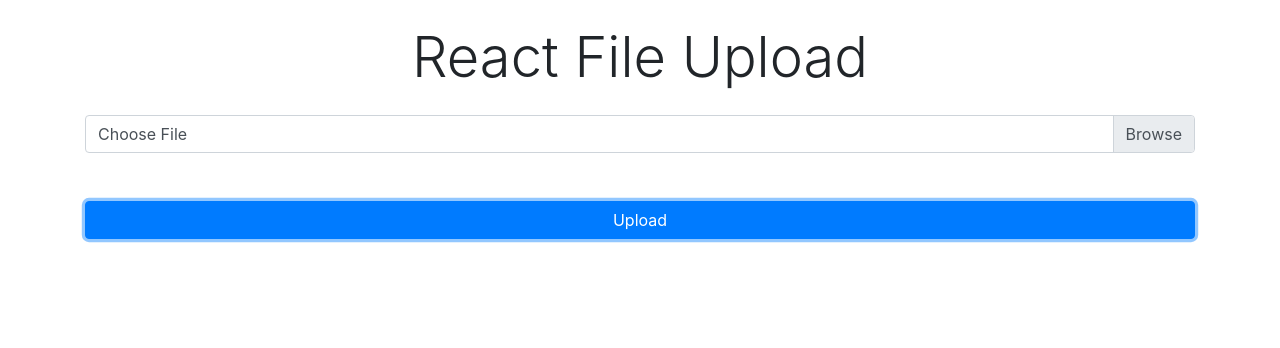
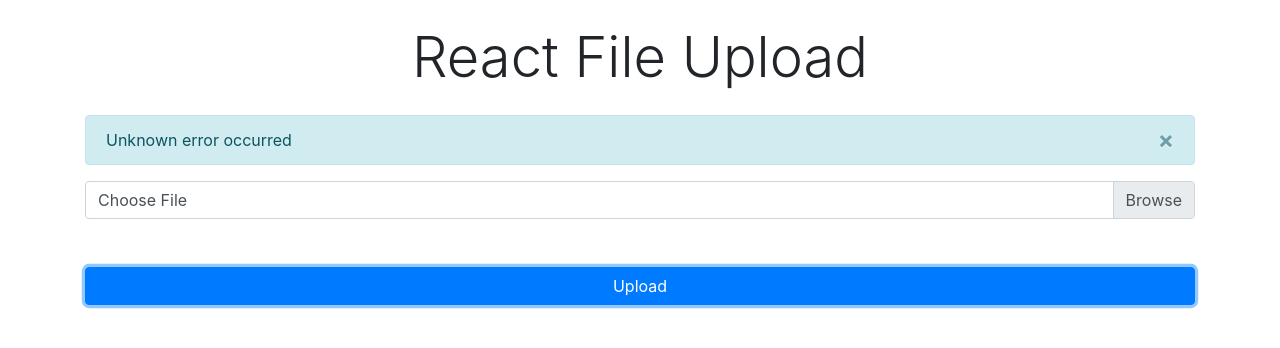
Before and after one commit to webQbe/react_file_upload, a React (Vite) app: page / in a window 1280 px wide. Both pictures are taken after a click on the input "Upload". Shown: the top 348 px of the page. Built offline with nearby package versions, Linux system fonts and the light colour scheme; no server answers.

Commit message:
Created Message component

```diff
--- a/src/components/FileUpload.jsx
+++ b/src/components/FileUpload.jsx
@@ -1,5 +1,6 @@
-import React, { Fragment, useState } from 'react'
-import axios from 'axios'
+import React, { Fragment, useState } from 'react';
+import Message from './Message';
+import axios from 'axios';
 
 const FileUpload = () => {
   /* State Management */
@@ -9,6 +10,8 @@ const FileUpload = () => {
   const [filename, setFilename] = useState('Choose File');
   // Store uploaded file details after successful upload
   const [uploadedFile, setUploadedFile] = useState({});
+  // Store file upload status message
+  const [message, setMessage] = useState('');
 
   // Update file and filename states when a file is selected
   const onChange = e => {
@@ -46,15 +49,19 @@ const FileUpload = () => {
         // Update uploadedFile state with response data
         setUploadedFile({ fileName, filePath });
 
+        // Update message state
+        setMessage('File Uploaded!');
+
     } catch(err) {
          /* Log errors in case of failure */
          console.error("Upload Error:", err);
          if(err.response && err.response.status === 500) {
-            console.log('There was a problem with the server!');
+            // Update message state (try deleting uploads/ folder)
+            setMessage('There was a problem with the server!');
          } else if (err.response) {
-          console.log(err.response.data.msg);
+          setMessage(err.response.data.msg);
          } else {
-          console.log("Unknown error occurred");
+          setMessage("Unknown error occurred");
          }
     }
   };
@@ -65,6 +72,11 @@ const FileUpload = () => {
   */
   return (
     <Fragment>
+        { // Show upload status message
+          message ? // If message state not blank
+            <Message msg={message} /> // Pass message state to Message.jsx
+            : null
+        }
         <form onSubmit={onSubmit}>
             <div className="custom-file mb-4">
                 <input type="file" className="custom-file-input" id="customFile"
--- /dev/null
+++ b/src/components/Message.jsx
@@ -0,0 +1,24 @@
+import React from 'react'
+import PropTypes from 'prop-types'
+
+const Message = ({ msg }) => { // Pass message state from FileUpload.jsx
+  return (
+        // Show message state with Bootstrap styling
+        <div className="alert alert-info alert-dismissible fade show" role='alert'>
+            {msg}
+            <button
+                type='button'
+                className="close"
+                data-dismiss='alert'
+                aria-label='Close'>
+                    <span aria-hidden='true'>&times;</span>
+            </button>
+        </div>
+  )
+}
+
+Message.propTypes = {
+    msg: PropTypes.string.isRequired
+}
+
+export default Message
```
